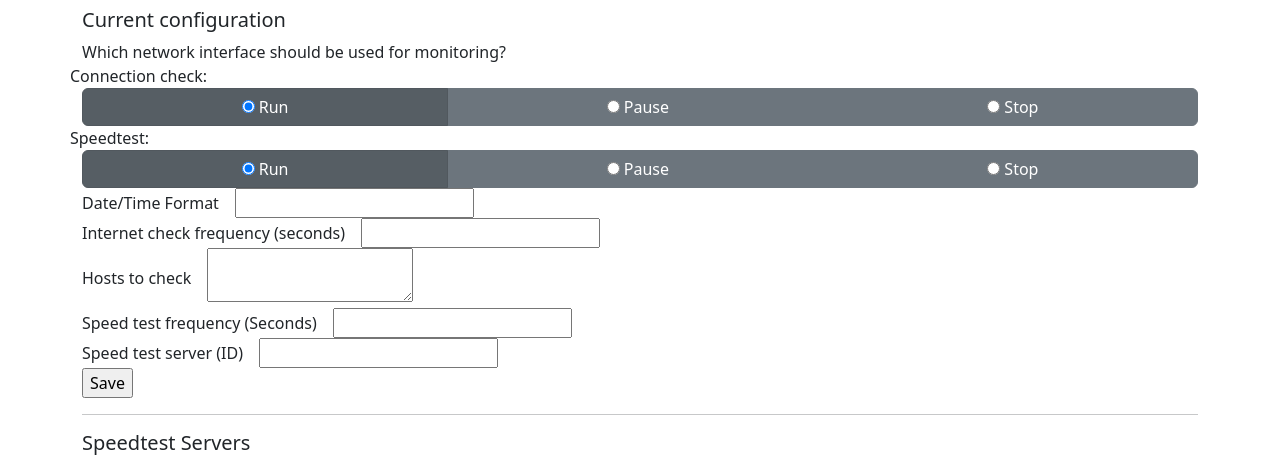
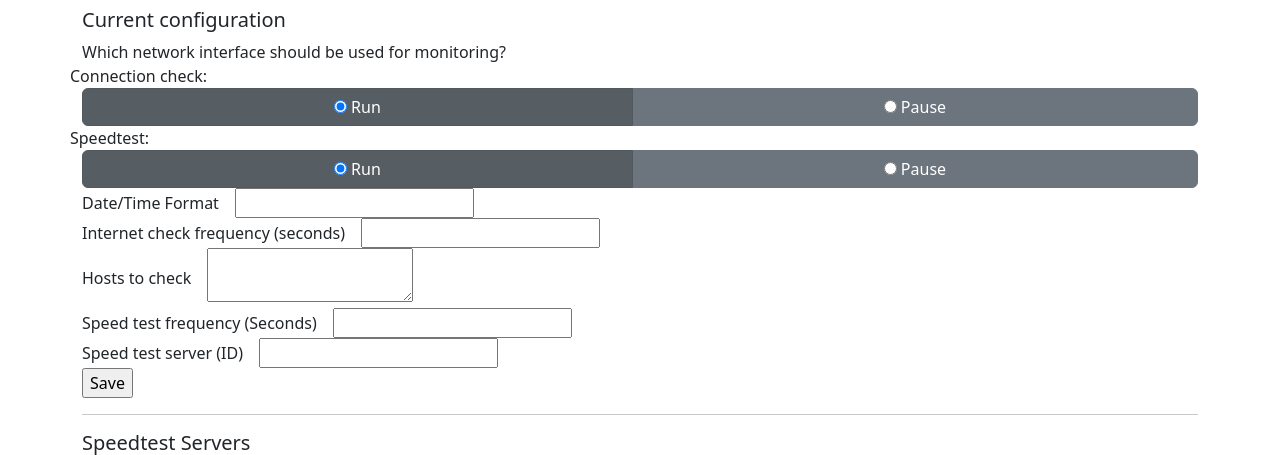
Before and after one commit to securitypedant/ispmonitor, a Python web app: template templates/config.html in a window 1280 px wide. Shown: the part 80-535 px from the top of the page. Run offline with Jinja, Linux system fonts and the light colour scheme; the template is opened without the code that fills it, so the values that code supplies are empty.

Commit message:
Minor updates

```diff
--- a/templates/config.html
+++ b/templates/config.html
@@ -39,13 +39,10 @@
     Connection check:
     <div class="o-switch btn-group" data-toggle="buttons" role="group">
       <label class="btn btn-secondary active">
-        <input type="radio" name="options" id="option1" autocomplete="off" checked> Run
+        <input type="radio" name="options" id="option1" checked> Run
       </label>
       <label class="btn btn-secondary">
-        <input type="radio" name="options" id="option2" autocomplete="off"> Pause
-      </label>
-      <label class="btn btn-secondary">
-        <input type="radio" name="options" id="option3" autocomplete="off"> Stop
+        <input type="radio" name="options" id="option2"> Pause
       </label>
     </div>
   </div>
@@ -53,13 +50,10 @@
     Speedtest:
     <div class="o-switch btn-group" data-toggle="buttons" role="group">
       <label class="btn btn-secondary active">
-        <input type="radio" name="speedtest_options" id="option1" autocomplete="off" checked> Run
+        <input type="radio" name="speedtest_options" id="option1" checked> Run
       </label>
       <label class="btn btn-secondary">
-        <input type="radio" name="speedtest_options" id="option2" autocomplete="off"> Pause
-      </label>
-      <label class="btn btn-secondary">
-        <input type="radio" name="speedtest_options" id="option3" autocomplete="off"> Stop
+        <input type="radio" name="speedtest_options" id="option2"> Pause
       </label>
     </div>
   </div>
--- a/templates/home.html
+++ b/templates/home.html
@@ -11,7 +11,7 @@
 <button type="submit" name="speedtest_button" id="speedtest_button">Run Speedtest</button>&nbsp;
   <div id="speedtest_result">Last speed test: Download={{ lastSpeedTest['download'] }} Mbps, Upload={{ lastSpeedTest['upload'] }} Mbps</div>
   <div class="row">
-    <div class="col">
+    <div class="col-sm">
       <select id="latencyrange">
         <option value="hour">Hour</option>
         <option value="day">Day</option>
@@ -26,7 +26,7 @@
   </div>
   <div class="row">
     <div class="col-sm">
-      <h4>Outages</h4>
+      <h4>Events</h4>
       <ul class="list-group">
         {% if events %}
           {% for event in events %}
```
Also changed, not shown: app.py (+3 -9 lines), README.md, 1 other file.
